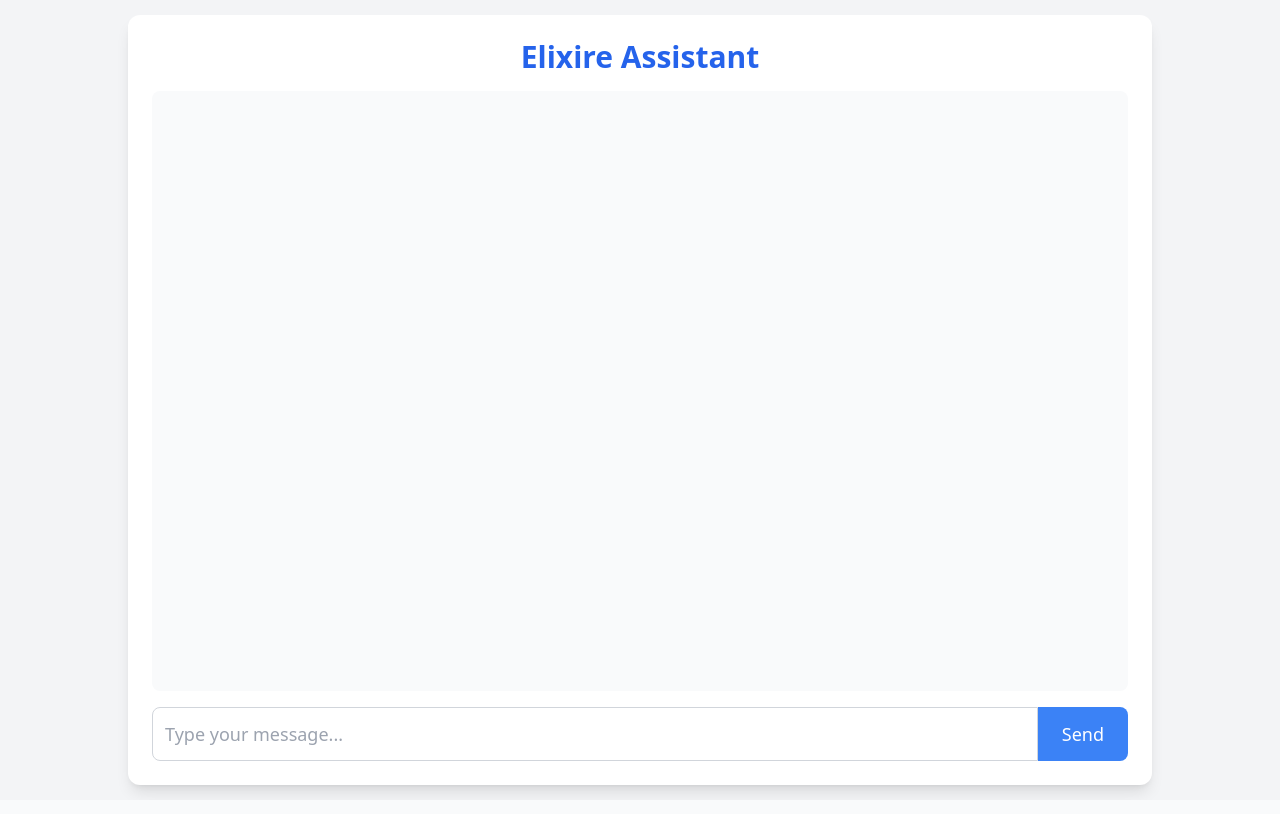
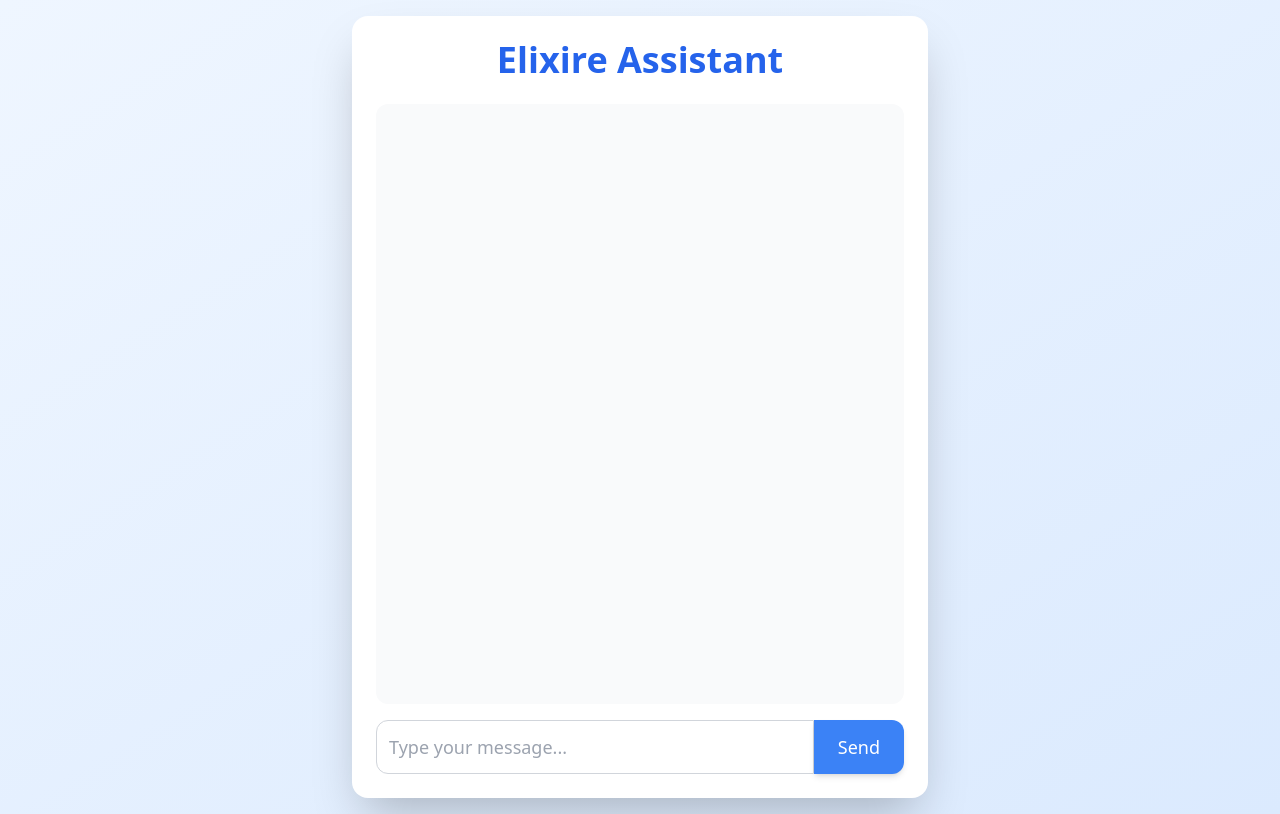
Before and after one commit to MayenkJoshi37/Elixire, a Flask app: page / in a window 1280 px wide. Run offline with Flask 3, Linux system fonts and the light colour scheme; some libraries are stand-ins or nearby versions.

Commit message:
simplyfing languages output and better frontend compaitable with mobile phones

```diff
--- a/templates/index.html
+++ b/templates/index.html
@@ -6,19 +6,22 @@
   <title>Elixire Assistant Chatbot</title>
   <script src="https://cdn.tailwindcss.com"></script>
 </head>
-<body class="bg-gray-100 flex items-center justify-center min-h-screen">
-  <div class="w-full max-w-5xl p-6 bg-white rounded-xl shadow-lg flex flex-col">
-    <h1 class="text-3xl font-bold mb-4 text-center text-blue-600">Elixire Assistant</h1>
+<body class="bg-gradient-to-br from-blue-50 to-blue-100 flex items-center justify-center min-h-screen p-4">
+  <div class="w-full max-w-xl p-6 bg-white rounded-2xl shadow-2xl flex flex-col">
+    <h1 class="text-3xl sm:text-4xl font-bold mb-6 text-center text-blue-600">Elixire Assistant</h1>
 
-    <div id="chat-box" class="h-[600px] overflow-y-auto flex flex-col gap-3 p-4 bg-gray-50 rounded-lg font-sans text-lg text-gray-900">
+    <div id="chat-box" class="h-[500px] sm:h-[600px] overflow-y-auto flex flex-col gap-3 p-4 bg-gray-50 rounded-xl font-sans text-lg text-gray-900 scroll-smooth">
       <!-- Messages appear here -->
     </div>
 
     <form id="chat-form" class="flex mt-4" onsubmit="return false;">
       <input id="user-input" type="text" placeholder="Type your message..."
-             class="flex-1 p-3 rounded-l-lg border border-gray-300 focus:outline-none focus:ring-2 focus:ring-blue-500 text-lg"
+             class="flex-1 p-3 rounded-l-xl border border-gray-300 focus:outline-none focus:ring-2 focus:ring-blue-500 text-lg"
              autocomplete="off" />
-      <button id="send-btn" type="button" class="bg-blue-500 text-white px-6 rounded-r-lg hover:bg-blue-600 transition text-lg">Send</button>
+      <button id="send-btn" type="button"
+              class="bg-blue-500 text-white px-6 rounded-r-xl hover:bg-blue-600 transition-all duration-200 shadow-md hover:shadow-lg text-lg">
+        Send
+      </button>
     </form>
   </div>
 
@@ -30,9 +33,9 @@
 
     function appendMessage(sender, text, isUser) {
       const msg = document.createElement("div");
-      msg.className = `${isUser
+      msg.className = `transition-all duration-300 ease-out ${isUser
         ? "self-end bg-blue-500 text-white text-lg font-medium"
-        : "self-start bg-gray-200 text-gray-900 text-lg font-medium"} p-4 rounded-xl max-w-[80%] break-words shadow-sm`;
+        : "self-start bg-gray-200 text-gray-900 text-lg font-medium"} p-4 rounded-2xl max-w-[80%] break-words shadow-sm animate-fadeIn`;
       msg.innerHTML = `<strong>${sender}:</strong><br>${text}`;
       chatBox.appendChild(msg);
       chatBox.scrollTop = chatBox.scrollHeight;
@@ -41,7 +44,7 @@
     function appendTypingIndicator() {
       const typing = document.createElement("div");
       typing.id = "typing-indicator";
-      typing.className = "self-start p-4 rounded-xl max-w-[80%] bg-gray-200 text-gray-900 animate-pulse";
+      typing.className = "self-start p-4 rounded-2xl max-w-[80%] bg-gray-200 text-gray-900 animate-pulse font-medium";
       typing.textContent = "Assistant is typing...";
       chatBox.appendChild(typing);
       chatBox.scrollTop = chatBox.scrollHeight;
@@ -53,10 +56,7 @@
     }
 
     function formatLLMOutput(text) {
-      // Remove ANSI codes
       text = text.replace(/\x1b\[\d+m/g, "");
-
-      // Convert bold (**text**) to <strong>
       text = text.replace(/\*\*(.*?)\*\*/g, "<strong>$1</strong>");
 
       const lines = text.split("\n");
@@ -76,7 +76,6 @@
             formattedLines.push("</ol>");
             olOpen = false;
           }
-          // Keep tips italic
           if (line.toLowerCase().startsWith("tip:") || line.toLowerCase().startsWith("*tip")) {
             formattedLines.push(`<p class="italic text-gray-700 mt-2">${line}</p>`);
           } else if(line.trim() !== "") {
@@ -120,7 +119,6 @@
       }
     }
 
-    // Attach
     sendBtn.addEventListener("click", sendMessage);
     input.addEventListener("keydown", (e) => {
       if (e.key === "Enter" && !e.shiftKey) {
@@ -129,5 +127,13 @@
       }
     });
   </script>
+
+  <style>
+    @keyframes fadeIn {
+      0% { opacity: 0; transform: translateY(10px); }
+      100% { opacity: 1; transform: translateY(0); }
+    }
+    .animate-fadeIn { animation: fadeIn 0.3s ease-out; }
+  </style>
 </body>
 </html>
```
Also changed, not shown: app.py (+9 -0 lines).
